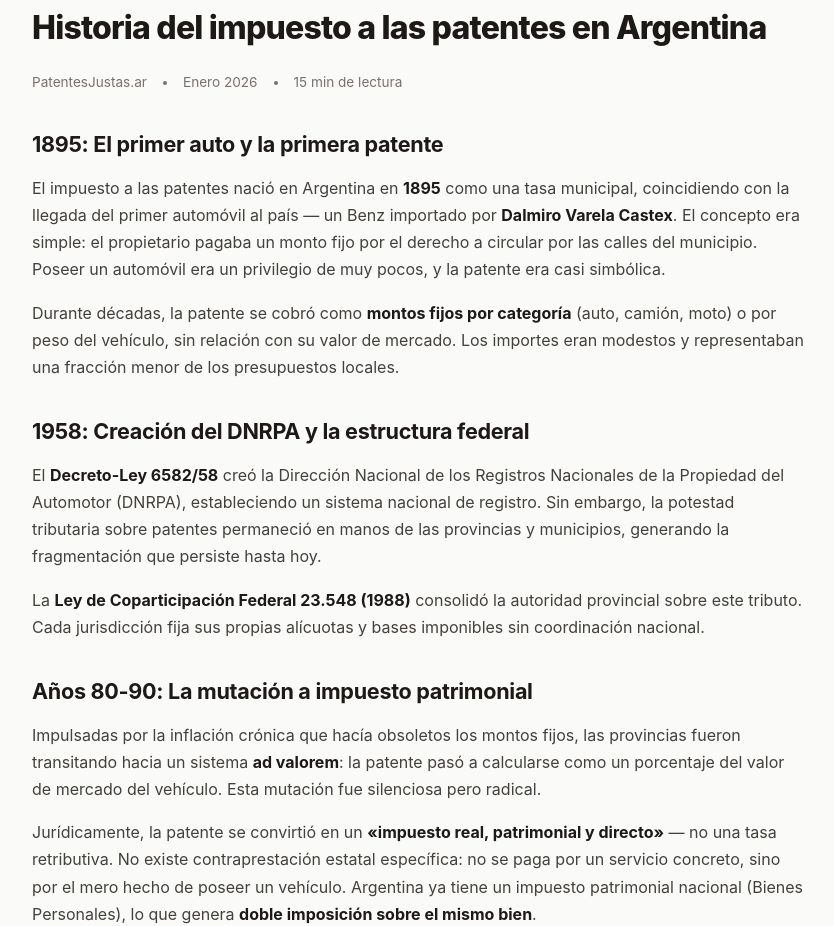
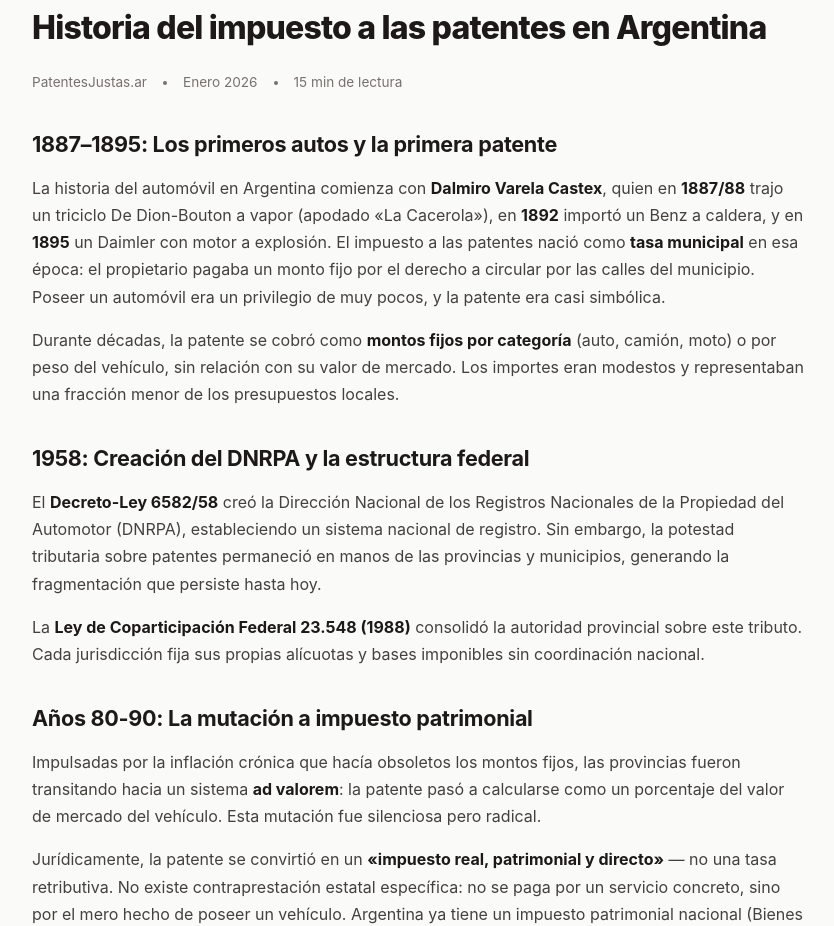
Before and after one commit to 0juano/competencia-registral, a plain HTML site: page index.html in a window 1280 px wide. Shown: the part 942-1868 px from the top of the page, without its empty margins (222-1056 px from the left). Drawn offline with Linux system fonts and the light colour scheme.

Commit message:
Fix primer auto history: De Dion-Bouton 1887, Benz 1892, Daimler 1895

```diff
--- a/index.html
+++ b/index.html
@@ -377,9 +377,9 @@ footer a { color: var(--accent); text-decoration: none; }
       <span>15 min de lectura</span>
     </div>
 
-    <h3>1895: El primer auto y la primera patente</h3>
+    <h3>1887–1895: Los primeros autos y la primera patente</h3>
     <p>
-      El impuesto a las patentes nació en Argentina en <strong>1895</strong> como una tasa municipal, coincidiendo con la llegada del primer automóvil al país — un Benz importado por <strong>Dalmiro Varela Castex</strong>. El concepto era simple: el propietario pagaba un monto fijo por el derecho a circular por las calles del municipio. Poseer un automóvil era un privilegio de muy pocos, y la patente era casi simbólica.
+      La historia del automóvil en Argentina comienza con <strong>Dalmiro Varela Castex</strong>, quien en <strong>1887/88</strong> trajo un triciclo De Dion-Bouton a vapor (apodado «La Cacerola»), en <strong>1892</strong> importó un Benz a caldera, y en <strong>1895</strong> un Daimler con motor a explosión. El impuesto a las patentes nació como <strong>tasa municipal</strong> en esa época: el propietario pagaba un monto fijo por el derecho a circular por las calles del municipio. Poseer un automóvil era un privilegio de muy pocos, y la patente era casi simbólica.
     </p>
     <p>
       Durante décadas, la patente se cobró como <strong>montos fijos por categoría</strong> (auto, camión, moto) o por peso del vehículo, sin relación con su valor de mercado. Los importes eran modestos y representaban una fracción menor de los presupuestos locales.
```
